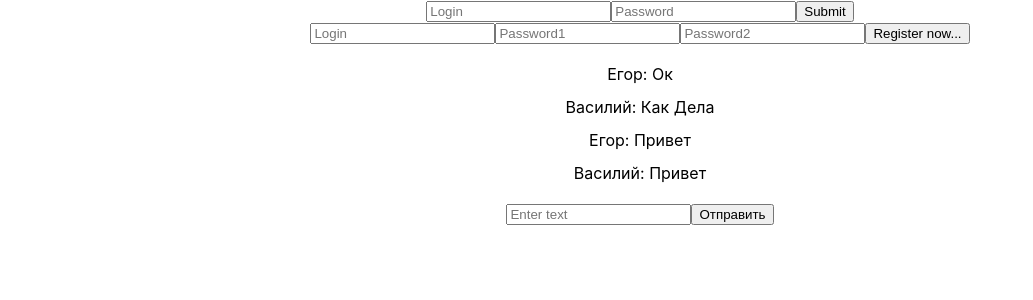
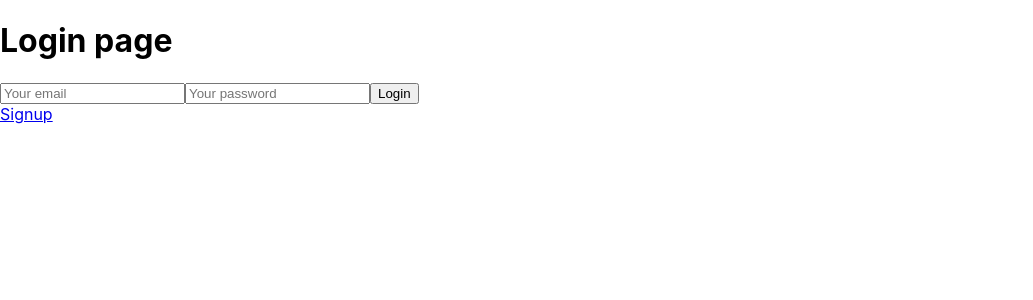
Before and after one commit to igor2532/auth, a React (Create React App) app: page /login in a window 1280 px wide. Shown: the top 300 px of the page, without its empty margins (0-1033 px from the left). Built offline with nearby package versions, Linux system fonts and the light colour scheme.

Commit message:
change auth

```diff
--- a/package.json
+++ b/package.json
@@ -6,8 +6,10 @@
     "@testing-library/jest-dom": "^5.17.0",
     "@testing-library/react": "^13.4.0",
     "@testing-library/user-event": "^13.5.0",
+    "firebase": "^10.12.0",
     "react": "^18.3.1",
     "react-dom": "^18.3.1",
+    "react-router-dom": "^6.23.1",
     "react-scripts": "5.0.1",
     "web-vitals": "^2.1.4"
   },
--- a/src/App.js
+++ b/src/App.js
@@ -1,33 +1,13 @@
 import logo from './logo.svg';
 import './App.css';
-import AuthComponent from './components/auth/AuthComponent';
-import RegisterComponent from './components/auth/RegisterComponent';
-
+import { Outlet } from 'react-router-dom';
 
 
 function App() {
   return (
-   <div className='App'>
-   <>
-<AuthComponent />
-   </>
-<>
-<RegisterComponent />
-</>
-  <div className='App_messages'>
-    <span>Василий: Привет</span>
-    <span>Егор: Привет</span>
-    <span>Василий: Как Дела</span>
-    <span>Егор: Ок</span>
-
-  </div>
-
-  <div className='App_form'>
-    <input placeholder='Enter text' />
-    <button onChange={()=>alert('Отправлено')}>Отправить</button>
-  </div>
-
-   </div>
+  <>
+  <Outlet />
+  </>
   );
 }
 
--- /dev/null
+++ b/src/components/Protected.jsx
@@ -0,0 +1,9 @@
+import React from 'react'
+import { Navigate, Outlet } from 'react-router-dom';
+
+export default function Protected() {
+    const token = localStorage.getItem('token');
+    return (
+   token ? <Outlet/> : <Navigate to="/login" />
+  )
+}
--- a/src/components/auth/AuthComponent.jsx
+++ /dev/null
@@ -1,13 +0,0 @@
-import React from 'react'
-
-export default function AuthComponent() {
-  return (
-    <div className='App_form_auth'>
-      <form onSubmit={()=>alert('submit form now...')}>
-      <input placeholder='Login' type='text' />
-      <input placeholder='Password' type='password' />
-       <button type='submit'>Submit</button>
-      </form>
-    </div>
-  )
-}
--- a/src/components/auth/RegisterComponent.jsx
+++ /dev/null
@@ -1,43 +0,0 @@
-import React, { useState } from 'react'
-
-export default function RegisterComponent() {
-  const [valueLogin, setValueLogin] = useState('');
-  const [valuePassword1, setValuePassword1] = useState('');
-  const [valuePassword2, setValuePassword2] = useState('');
-
-  const sendForm = (event) => {
-    event.preventDefault();
-    if (valuePassword1 == valuePassword2) {
-
-      fetch(`http://localhost:3001/insert`, {
-        method: 'POST',
-        headers: {
-          Accept: 'application/json',
-          'Content-Type': 'application/json',
-        },
-        body: JSON.stringify({valueLogin, valuePassword1}),
-      }).then((response)=> response.json()).then((response)=>{
-
-
-      })
-    }
-    else {
-      alert('Не совпадают логин и пароль')
-    }
-
-
-
-
-
-  }
-  return (
-    <div className='App_form_register'>
-      <form >
-      <input onChange={(e)=>setValueLogin(e.target.value)}  placeholder='Login' type='text' />
-      <input onChange={(e)=>setValuePassword1(e.target.value)} placeholder='Password1' type='password' />
-      <input onChange={(e)=>setValuePassword2(e.target.value)} placeholder='Password2' type='password' />
-       <button onClick={(event)=>sendForm(event)}>Register now...</button>
-      </form>
-    </div>
-  )
-}
--- /dev/null
+++ b/src/firebase.js
@@ -0,0 +1,20 @@
+import { initializeApp } from "firebase/app";
+import { getAnalytics } from "firebase/analytics";
+import { getAuth } from "firebase/auth";
+
+const firebaseConfig = {
+    apiKey: "AIzaSyCTqAk17zIndor69QppclgP5rpJgsukao0",
+    authDomain: "react-firebase-auth-email-pwd1.firebaseapp.com",
+    projectId: "react-firebase-auth-email-pwd1",
+    storageBucket: "react-firebase-auth-email-pwd1.appspot.com",
+    messagingSenderId: "372606957741",
+    appId: "1:372606957741:web:647ad85d06b6a3dae06e24",
+    measurementId: "G-2RG4Q7QC07"
+  };
+
+  // Initialize Firebase
+  const app = initializeApp(firebaseConfig);
+  const analytics = getAnalytics(app);
+
+  export const auth = getAuth();
+  export default app;
--- a/src/index.js
+++ b/src/index.js
@@ -3,12 +3,35 @@ import ReactDOM from 'react-dom/client';
 import './index.css';
 import App from './App';
 import reportWebVitals from './reportWebVitals';
+import { Route, RouterProvider, createBrowserRouter, createRoutesFromElements } from 'react-router-dom';
+import Login from './pages/Login';
+import Signup from './pages/Signup';
+import Protected from './components/Protected';
+import Home from './pages/Home';
+const token = localStorage.getItem('token');
+const router = createBrowserRouter(
+  createRoutesFromElements(
+
+    <Route path='/' element={  <App />}>
+ <Route path='signup' element={!token ?<Signup />:<Home/>}/>
+ <Route path='login' element={!token ?<Login />:<Home />}/>
+ <Route path='/' element={<Protected />}>
+ <Route path='/' index element={<Home />}/>
+ </Route>
+
+
+
+
+    </Route>
+
+
+  )
+)
+
 
 const root = ReactDOM.createRoot(document.getElementById('root'));
 root.render(
-  <React.StrictMode>
-    <App />
-  </React.StrictMode>
+<RouterProvider router={router} />
 );
 
 // If you want to start measuring performance in your app, pass a function
--- /dev/null
+++ b/src/pages/Home.jsx
@@ -0,0 +1,25 @@
+import { signOut } from 'firebase/auth';
+import React from 'react'
+import { useNavigate } from 'react-router-dom'
+import { auth } from '../firebase';
+
+export default function Home() {
+const user = JSON.parse(localStorage.getItem('user'));
+const navigate = useNavigate();
+const handleLogout = async () => {
+  await signOut(auth);
+  localStorage.removeItem('token');
+  localStorage.removeItem('user');
+   navigate('/login');
+}
+  return (
+    <div>
+
+<h1>Welcome</h1>
+<h1>{user.email}</h1>
+
+<button onClick={handleLogout}>Logout</button>
+
+    </div>
+  )
+}
--- /dev/null
+++ b/src/pages/Login.jsx
@@ -0,0 +1,48 @@
+import { createUserWithEmailAndPassword, signInWithEmailAndPassword } from 'firebase/auth';
+import React, { useState } from 'react'
+import { auth } from '../firebase';
+import { NavLink, useNavigate } from 'react-router-dom';
+
+export default function Login() {
+    const [email, setEmail] = useState('');
+    const [password,setPassword] = useState('');
+    const navigate = useNavigate();
+    const handleSubmit = async (event) => {
+        event.preventDefault();
+        try {
+         const userCredential = await signInWithEmailAndPassword(auth,email,password);
+         console.log(userCredential);
+         const user = userCredential.user;
+         localStorage.setItem('token',user.accessToken);
+         localStorage.setItem('user',JSON.stringify(user));
+         navigate("/");
+        }
+        catch(error) {
+            console.log(error)
+
+        }
+    }
+  return (
+   <div>
+    <h1>Login page</h1>
+    <form  className='login-form'>
+        <input
+        type='email'
+        placeholder='Your email'
+        required
+        value={email}
+        onChange={(e)=>setEmail(e.target.value)}
+        />
+               <input
+        type='password'
+        placeholder='Your password'
+        required
+        value={password}
+        onChange={(e)=>setPassword(e.target.value)}
+        />
+        <button onClick={handleSubmit} className='login-button'>Login</button>
+        <div><NavLink to="/signup">Signup</NavLink></div>
+    </form>
+   </div>
+  )
+}
--- /dev/null
+++ b/src/pages/Signup.jsx
@@ -0,0 +1,59 @@
+import { createUserWithEmailAndPassword } from 'firebase/auth';
+import React, { useState } from 'react'
+import { auth } from '../firebase';
+import { Link, NavLink, useNavigate } from 'react-router-dom';
+
+export default function Signup() {
+    const navigate = useNavigate();
+    const [email, setEmail] = useState('');
+    const [password,setPassword] = useState('');
+    const handleSubmit = async (event) => {
+        event.preventDefault();
+    if (password.length>5) {
+        try {
+            const userCredential = await createUserWithEmailAndPassword(auth,email,password);
+            console.log(userCredential);
+            const user = userCredential.user;
+            localStorage.setItem('token',user.accessToken);
+            localStorage.setItem('user',JSON.stringify(user));
+            navigate('/');
+           }
+           catch(error) {
+               console.log(error)
+           }
+    }
+   else {
+    console.log('Пароль содержит менее 6 символов')
+   }
+
+
+
+
+    }
+  return (
+   <div>
+    <h1>Signup</h1>
+    <form onSubmit={handleSubmit} className='signup-form'>
+        <input
+        type='email'
+        placeholder='Your email'
+        required
+        value={email}
+        onChange={(e)=>setEmail(e.target.value)}
+        />
+               <input
+        type='password'
+        placeholder='Your password'
+        required
+        value={password}
+        onChange={(e)=>setPassword(e.target.value)}
+        />
+        <button type='submit' className='signup-button'>Signup</button>
+
+
+    </form>
+    <div><NavLink to="/login">Login</NavLink></div>
+
+   </div>
+  )
+}
```
Also changed, not shown: 1 other file (tests, documents, lock files or other folders).
